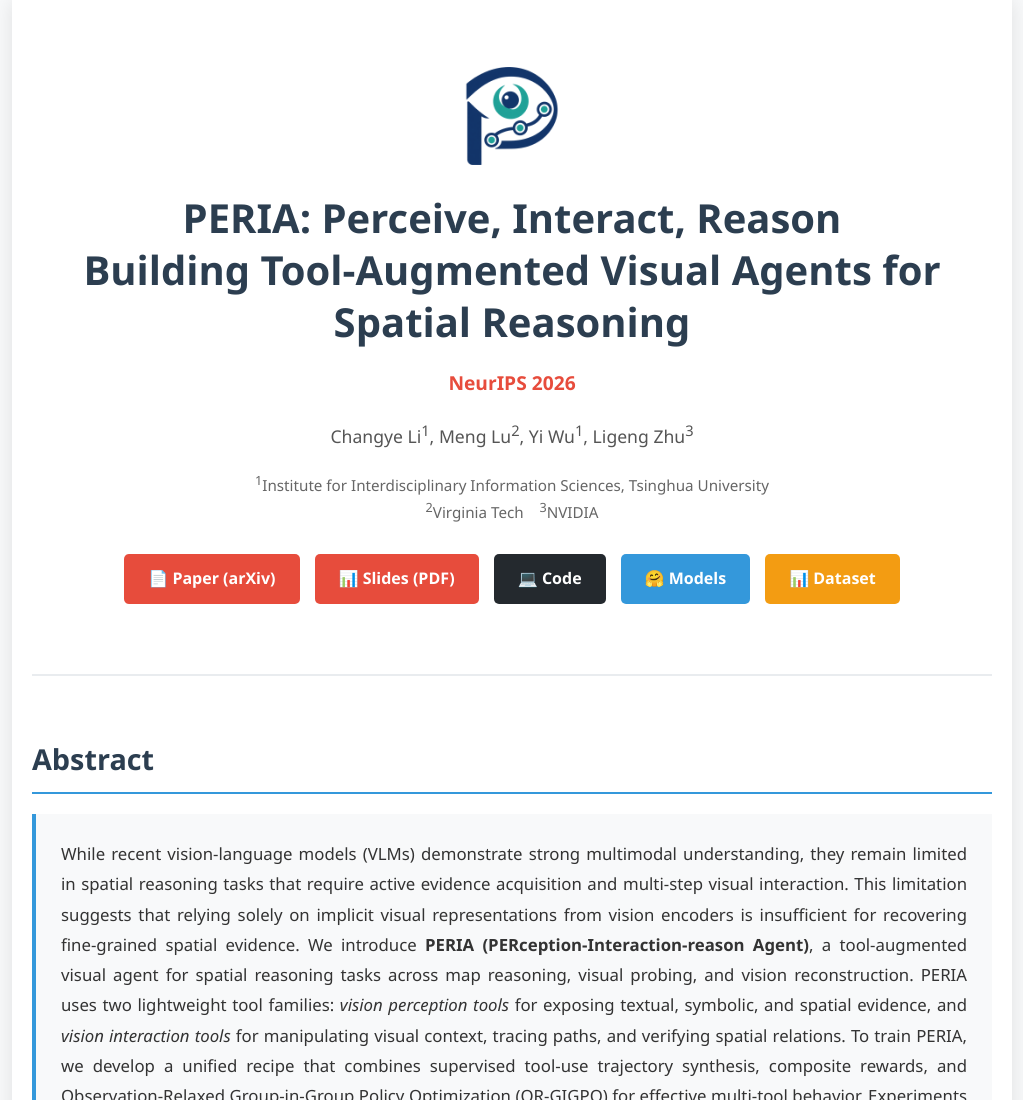
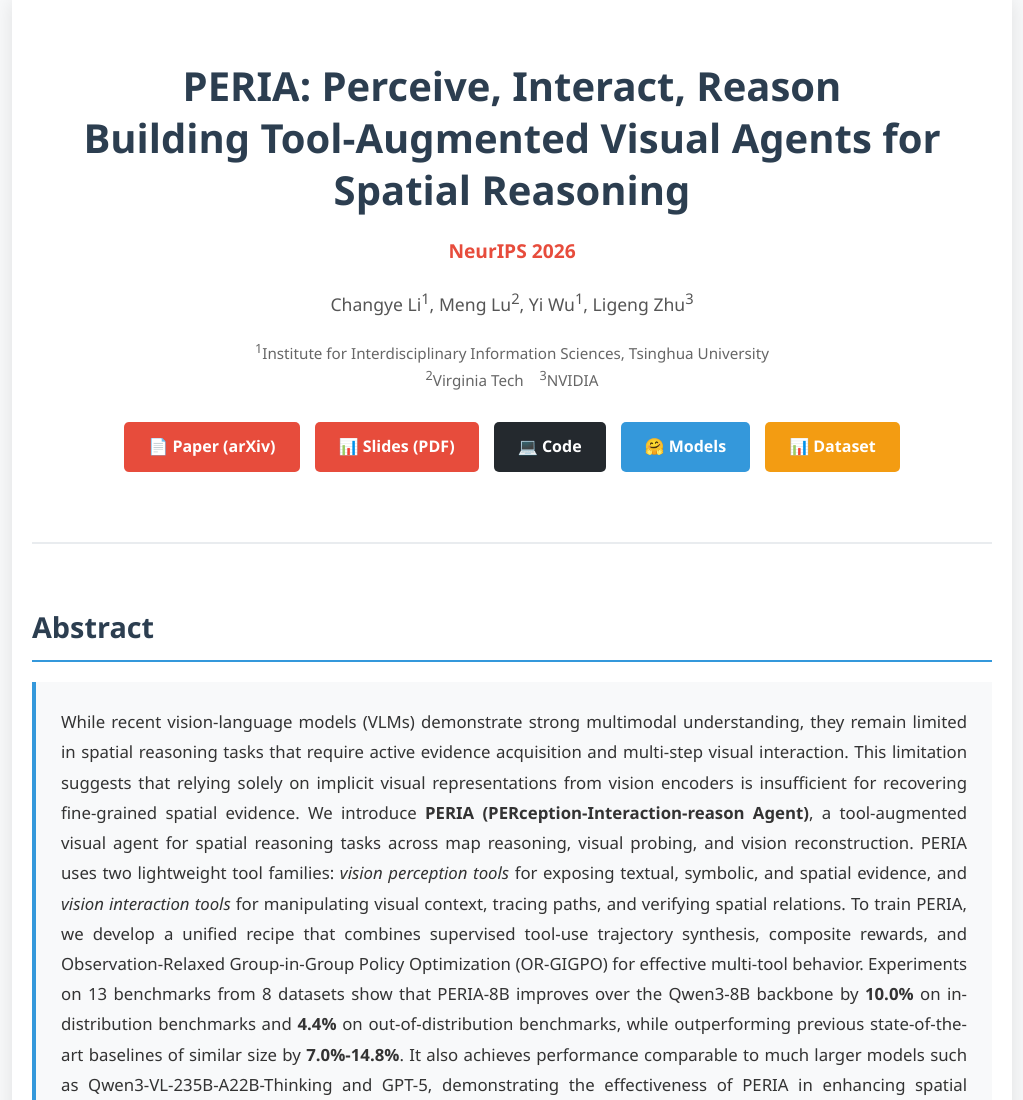
Before and after one commit to antoinegg1/PEDIA, a plain HTML site: page index.html in a window 1280 px wide. Shown: the top 1100 px of the page, without its empty margins (128-1151 px from the left). Drawn offline with Linux system fonts and the light colour scheme.

Commit message:
Revert "Add project icon and favicon to project page"
This reverts commit 8cb5a5bbd091e5223ca819a79b12951ea1a04e3c.

```diff
--- a/index.html
+++ b/index.html
@@ -6,8 +6,6 @@
     <title>PERIA: Perceive, Interact, Reason - Building Tool-Augmented Visual Agents for Spatial Reasoning</title>
     <meta name="description" content="Official project page for PERIA, a tool-augmented visual agent for spatial reasoning tasks. Accepted at NeurIPS 2026.">
     <meta name="keywords" content="vision-language models, spatial reasoning, tool use, visual agents, NeurIPS 2026">
-    <link rel="icon" type="image/png" sizes="32x32" href="assets/brand/pedia-icon-32.png">
-    <link rel="apple-touch-icon" sizes="180x180" href="assets/brand/pedia-icon-180.png">
     <style>
         * {
             margin: 0;
@@ -34,14 +32,6 @@
             text-align: center;
             padding: 40px 0;
             border-bottom: 2px solid #e9ecef;
-        }
-
-        .project-icon {
-            display: block;
-            width: 112px;
-            height: 112px;
-            margin: 0 auto 20px;
-            object-fit: contain;
         }
 
         h1 {
@@ -230,7 +220,6 @@
 <body>
     <div class="container">
         <header>
-            <img class="project-icon" src="assets/brand/pedia-icon.png" width="112" height="112" alt="PERIA project icon: visual perception and spatial path reasoning">
             <h1>PERIA: Perceive, Interact, Reason<br>Building Tool-Augmented Visual Agents for Spatial Reasoning</h1>
             <div class="conference">NeurIPS 2026</div>
 
```
Also changed, not shown: assets/brand/pedia-icon-180.png (deleted), assets/brand/pedia-icon-32.png (deleted), assets/brand/pedia-icon.png (deleted).
